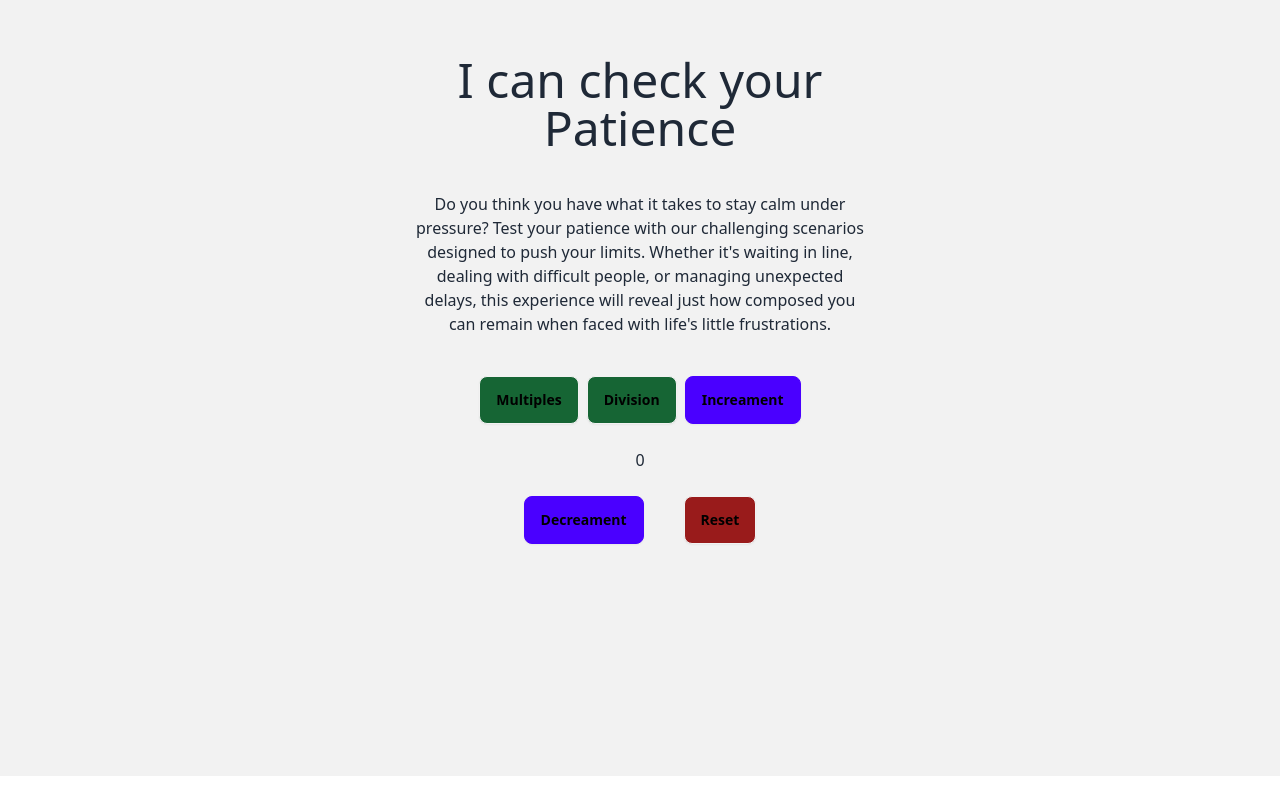
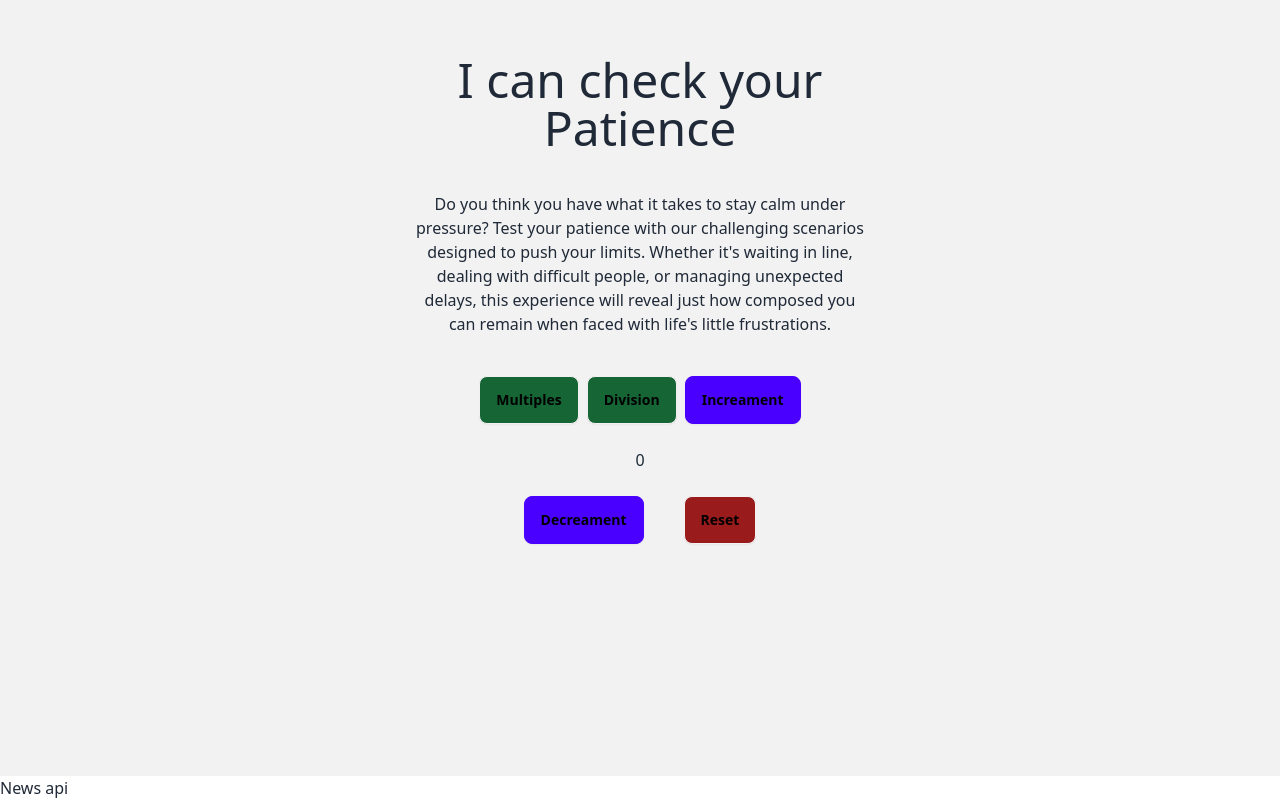
Before and after one commit to iambasilp/Book-Is-Important, a React (Vite) app: page / in a window 1280 px wide. Shown: the part 3296-4096 px from the top of the page. Before the commit the page ends 4072 px from the top, so only its background shows below. Built offline with nearby package versions, Linux system fonts and the light colour scheme.

Commit message:
new api component initialized

```diff
--- a/src/App.jsx
+++ b/src/App.jsx
@@ -4,6 +4,7 @@ import About from "./components/About";
 import ReadNow from "./components/ReadNow";
 import BenifitsOfReading from "./components/BenifitsOfReading";
 import Counter from "./components/Counter";
+import NewsApi from "./components/NewsApi";
 
 const App = () => {
   return (
@@ -14,6 +15,7 @@ const App = () => {
       <ReadNow />
       <BenifitsOfReading />
       <Counter />
+      <NewsApi />
     </div>
   );
 };
--- /dev/null
+++ b/src/components/NewsApi.jsx
@@ -0,0 +1,14 @@
+import React, { useEffect } from 'react'
+
+const NewsApi = () => {
+    useEffect(()=>{
+       console.log("hello")
+    },[])
+  return (
+    <div className='min-h-full'>
+      News api
+    </div>
+  )
+}
+
+export default NewsApi
```
